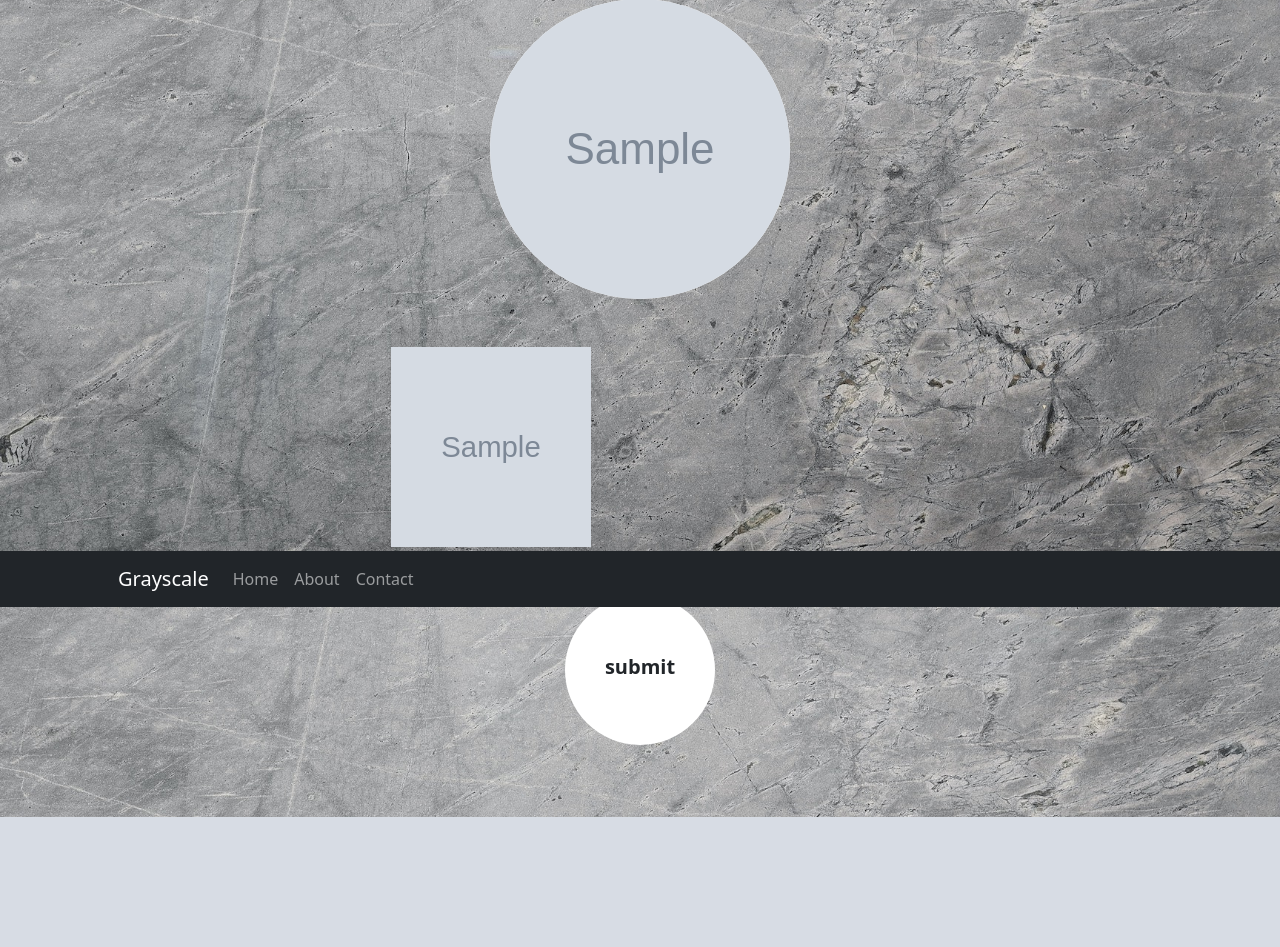
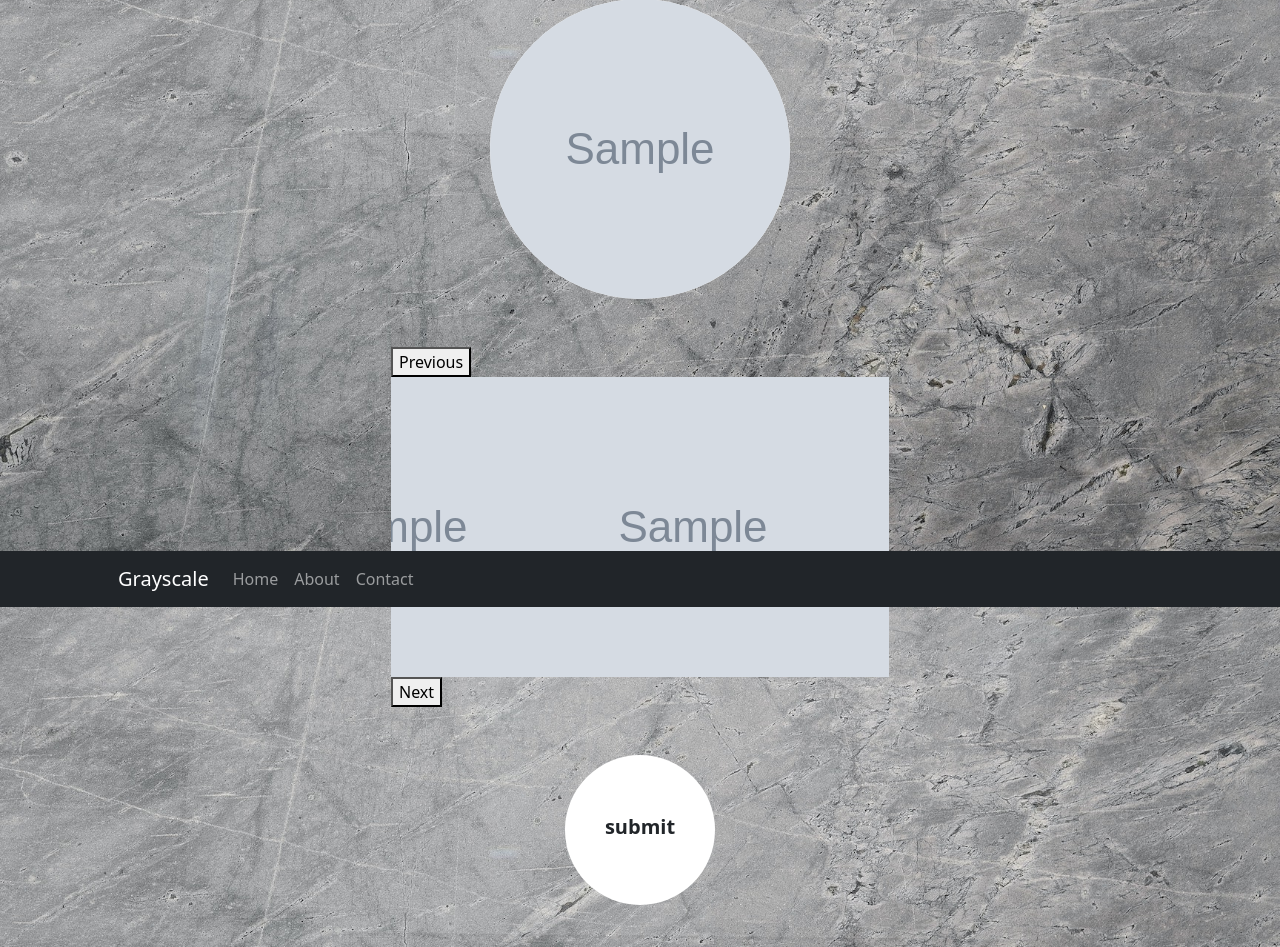
Before and after one commit to Daiki0721/style_tranfer, a Django app: template picture_upload/templates/index.html in a window 1280 px wide. Shown: the part 193-1140 px from the top of the page. Before the commit the page ends 1010 px from the top, so only its background shows below. Run offline with Django 4.2, Linux system fonts and the light colour scheme; the template is opened without the code that fills it: most values are stand-ins (such as "Sample title", 1, 10 or a date in 2020); grey boxes marked "Sample" are stand-in pictures; parts of the project's set-up code (start-up, migrations or seed data) failed here and were passed over; some libraries are stand-ins or nearby versions.

Commit message:
comiit anyway

```diff
--- a/picture_upload/templates/index.html
+++ b/picture_upload/templates/index.html
@@ -13,9 +13,10 @@
         <!-- Core theme CSS (includes Bootstrap)-->
         <link href="{% static 'css/style.css' %}" rel="stylesheet">
         <link href="{% static 'css/index.css' %}" rel="stylesheet">
+        <!-- slick css-->
+        <link rel="stylesheet" type="text/css" href="https://cdn.jsdelivr.net/npm/slick-carousel@1.8.1/slick/slick.css"/>
         <!-- JavaScript-->
         <script src="https://cdnjs.cloudflare.com/ajax/libs/jquery/3.7.0/jquery.min.js" integrity="sha512-3gJwYpMe3QewGELv8k/BX9vcqhryRdzRMxVfq6ngyWXwo03GFEzjsUm8Q7RZcHPHksttq7/GFoxjCVUjkjvPdw==" crossorigin="anonymous" referrerpolicy="no-referrer"></script>
-    </head>
     <body>
         <!-- Navigation-->
         <nav class="navbar navbar-expand-lg navbar-dark bg-dark fixed-bottom">
@@ -48,13 +49,23 @@
            <div class="row gx-4 gx-lg-5">
              <div class="col-lg-6 mx-auto">
                <form method="post" enctype="multipart/form-data" action="/" class="mx-auto">
+                {% csrf_token %}
                 <label class="preview my-5 mx-auto" id="preview">
                   <img class="img--preview" src="{{ img_path }}">
-                  <input name="file" type="file" accept="image/*" required="">
+                  <input name="contents_image" type="file" accept="image/*" required="">
                 </label>
-                {% if object.contents_image %}
-                <img src="{{ list.style_image.url }}" width="200" height="200"/>
-                {% endif %}
+
+                <div class="single-item">
+                <label for="id_style_num">
+                  <img class="select" src="{{list.0.style_image.url}}">
+                  <input type="radio" name="style_num" required id="id_style_num0" value="{{list.0.style_num}}">
+                </label>
+                <label for="id_style_num1">
+                  <img class="select" src="{{list.1.style_image.url}}">
+                  <input type="radio" name="style_num" required id="id_style_num1" value="{{list.1.style_num}}">
+                </label>
+                </div>
+
                 <label for="submit" class="submit my-5 mx-auto">
                   <input id="submit" name="file" type="submit" accept="image/*" required="">
                   <p>submit</p>
@@ -66,7 +77,12 @@
          </section>
         <!-- Bootstrap core JS-->
         <script src="https://cdn.jsdelivr.net/npm/bootstrap@5.2.3/dist/js/bootstrap.bundle.min.js"></script>
-        <!-- Core theme JS-->
-      　<script type="text/javascript" src="{% static 'js/script.js' %}"></script>
+        <!-- slick -->>
+        <script type="text/javascript" src="https://code.jquery.com/jquery-1.11.0.min.js"></script>
+　　　　 <script type="text/javascript" src="https://code.jquery.com/jquery-migrate-1.2.1.min.js"></script>
+        <script type="text/javascript" src="https://cdn.jsdelivr.net/npm/slick-carousel@1.8.1/slick/slick.min.js"></script>
+
+      　<script type="text/javascript" src="{% static 'js/scripts.js' %}"></script>
+        <script type="text/javascript" src="{% static 'js/slick.js' %}"></script>
     </body>
 </html>
--- a/picture_upload/templates/list_result.html
+++ b/picture_upload/templates/list_result.html
@@ -11,7 +11,7 @@
         {% for object in object_list %}
         <h2>ID:{{object.style_num.style_num}}の画像</h2>
         {% if object.contents_image %}
-            <img src="{{list.contents_image.url}}">
+            <img src="{{object.contents_image.url}}">
         {% endif %}
         <h2>ID:{{object.style_num.style_num}}の画像</h2>
         <img class="img--preview" src="{{object.style_num.style_image.url}}">
--- a/static/css/index.css
+++ b/static/css/index.css
@@ -21,6 +21,19 @@
 
 input {
     display: none;
+}
+
+.single-item label{
+  width: 50vw;
+  max-width: 300px;
+  height: 50vws;
+  max-height: 300px;
+  border-radius: 50%;
+  object-fit: cover;
+}
+
+.single-item label{
+  object-fit: cover;
 }
 
 
--- a/static/js/scripts.js
+++ b/static/js/scripts.js
@@ -13,3 +13,5 @@ $('#preview').on('change', function (e) {
     }
     reader.readAsDataURL(e.target.files[0]);
 });
+
+$('.single-item').slick();
--- /dev/null
+++ b/static/js/slick.js
@@ -0,0 +1 @@
+$('.single-item').slick();
```
